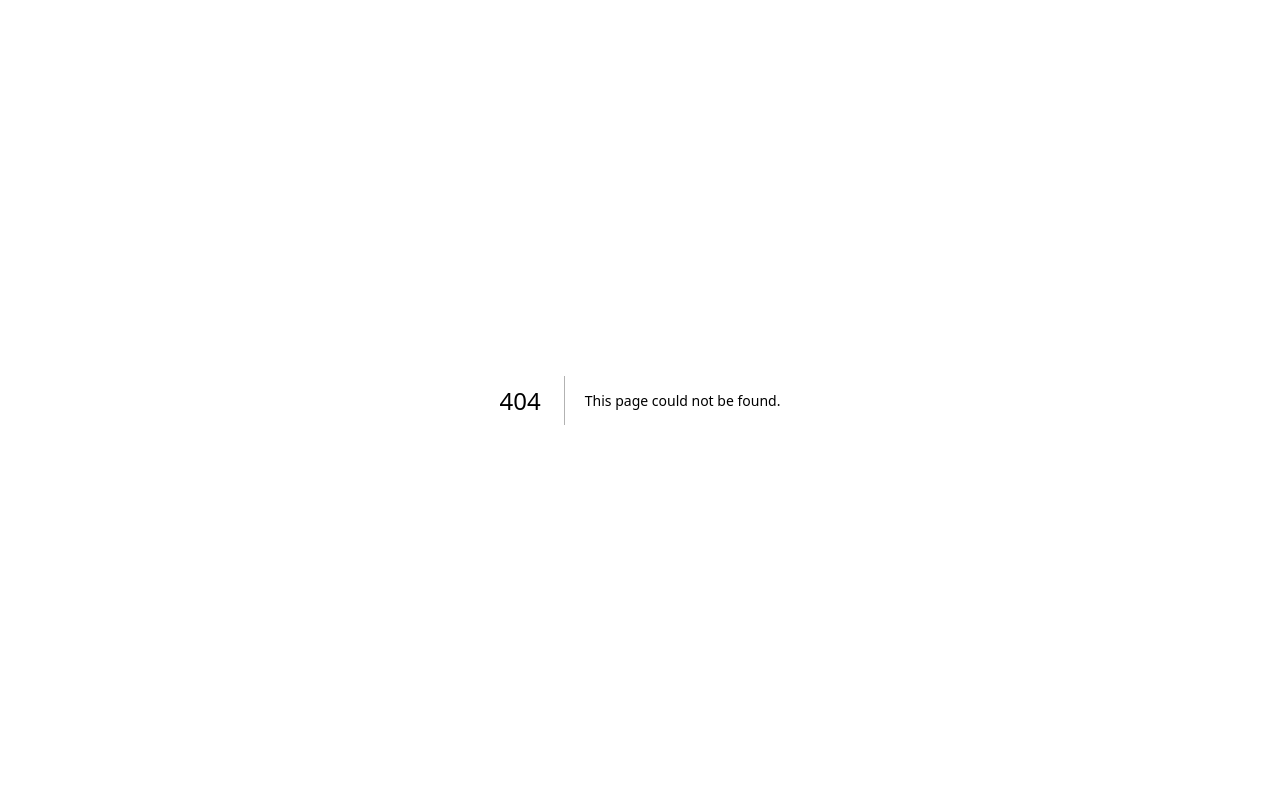
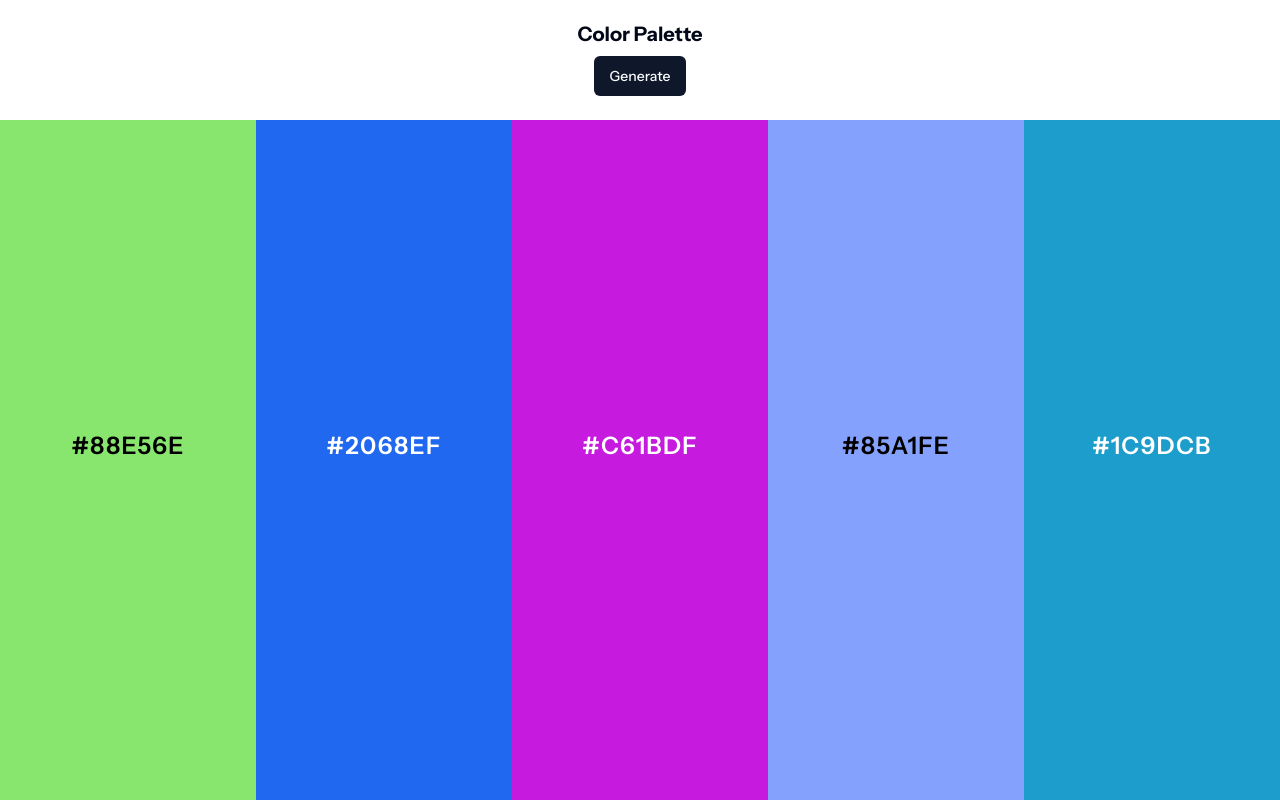
Before and after one commit to anas283/tool-hive, a Next.js app: page /color-palette in a window 1280 px wide. Before the commit this address had no page. Built offline with nearby package versions, Linux system fonts and the light colour scheme.

Commit message:
Added color palette

```diff
--- a/next.config.mjs
+++ b/next.config.mjs
@@ -1,4 +1,6 @@
 /** @type {import('next').NextConfig} */
-const nextConfig = {};
+const nextConfig = {
+  reactStrictMode: false
+};
 
 export default nextConfig;
--- /dev/null
+++ b/src/app/color-palette/color-palette.tsx
@@ -0,0 +1,118 @@
+"use client"
+
+import { useEffect, useState } from 'react';
+import { Copy } from 'lucide-react';
+import { Button } from '@/components/ui/button';
+
+const ColorPalette = () => {
+  const [colors, setColors] = useState<string[]>();
+
+  useEffect(() => {
+    refreshColors();
+  }, [])
+
+  const generateColors = () => {
+    // 50% chance to generate random colors or shaded colors
+    return Math.random() > 0.5 ? generateRandomColors() : generateShadedColors();
+  }
+
+  const generateRandomColors = () => {
+    return Array.from({ length: 5 }, () =>
+      `#${Math.floor(Math.random() * 16777215).toString(16).padStart(6, '0')}`
+    );
+  }
+
+  const generateShadedColors = () => {
+    const baseHue = Math.floor(Math.random() * 360); // Random hue
+    const baseSaturation = 70; // Constant saturation
+    const shades = 5; // Number of shades in the palette
+
+    return Array.from({ length: shades }, (_, index) => {
+      const lightness = 20 + index * (60 / (shades - 1)); // Lightness from 20% to 80%
+      // return `hsl(${baseHue}, ${baseSaturation}%, ${lightness}%)`;
+      return hslToHex(baseHue, baseSaturation, lightness);
+    });
+  }
+
+  const hslToHex = (h: number, s: number, l: number): string => {
+    s /= 100;
+    l /= 100;
+    let c = (1 - Math.abs(2 * l - 1)) * s;
+    let x = c * (1 - Math.abs((h / 60) % 2 - 1));
+    let m = l - c / 2;
+    let r = 0, g = 0, b = 0;
+    let _r, _g, _b;
+
+    if (0 <= h && h < 60) { r = c; g = x; b = 0; }
+    else if (60 <= h && h < 120) { r = x; g = c; b = 0; }
+    else if (120 <= h && h < 180) { r = 0; g = c; b = x; }
+    else if (180 <= h && h < 240) { r = 0; g = x; b = c; }
+    else if (240 <= h && h < 300) { r = x; g = 0; b = c; }
+    else if (300 <= h && h < 360) { r = c; g = 0; b = x; }
+    _r = Math.round((r + m) * 255).toString(16).padStart(2, '0');
+    _g = Math.round((g + m) * 255).toString(16).padStart(2, '0');
+    _b = Math.round((b + m) * 255).toString(16).padStart(2, '0');
+
+    return `#${_r}${_g}${_b}`;
+  };
+
+  const refreshColors = () => {
+    setColors(generateColors());
+  };
+
+  const copyToClipboard = (color: string) => {
+    navigator.clipboard.writeText(color);
+  };
+
+  const getTextColor = (color: string): string => {
+    // Remove the leading '#' if present
+    const hex = color.startsWith('#') ? color.slice(1) : color;
+
+    // Convert hex to RGB
+    const r = parseInt(hex.slice(0, 2), 16);
+    const g = parseInt(hex.slice(2, 4), 16);
+    const b = parseInt(hex.slice(4, 6), 16);
+
+    // Calculate luminance
+    const luminance = (0.299 * r + 0.587 * g + 0.114 * b) / 255;
+
+    // Return white for dark colors and black for light colors
+    return luminance > 0.5 ? 'black' : 'white';
+  };
+
+  return (
+    <div>
+      <div className="flex flex-col justify-center col-span-full mt-5">
+        <h2 className="text-xl text-center font-bold">Color Palette</h2>
+        <Button
+          onClick={refreshColors}
+          className="w-fit mx-auto flex mt-2"
+        >
+          Generate
+        </Button>
+      </div>
+      <div className='mt-6 grid grid-cols-1 md:grid-cols-5 h-[calc(100vh-120px)]'>
+        {colors?.map((color, index) => (
+          <div key={index} className="relative p-4 flex justify-center items-center group" style={{ backgroundColor: color }}>
+            <div className='flex flex-col gap-5'>
+              <div className="text-white text-2xl text-center font-semibold mt-4 uppercase tracking-wider"
+                style={{ color: getTextColor(color) }}
+              >
+                {color}
+              </div>
+              <button
+                onClick={() => copyToClipboard(color)}
+                className="flex flex-row items-center mx-auto gap-2 ease-in-out duration-200 opacity-0 group-hover:opacity-100"
+              >
+                <Copy size={20} color="white" />
+                <span className='text-white'>Copy</span>
+              </button>
+            </div>
+          </div>
+        ))}
+      </div>
+    </div>
+  );
+};
+
+export default ColorPalette;
--- /dev/null
+++ b/src/app/color-palette/page.tsx
@@ -0,0 +1,17 @@
+import ColorPalette from "./color-palette";
+
+import { Metadata } from 'next';
+
+export const metadata: Metadata = {
+  title: 'Color Palette',
+};
+
+const ColorPalettePage = () => {
+  return (
+    <>
+      <ColorPalette />
+    </>
+  );
+};
+
+export default ColorPalettePage;
--- a/src/app/tools-list.tsx
+++ b/src/app/tools-list.tsx
@@ -61,7 +61,7 @@ export const tools = [
     icon: (
       <Palette className="ease-in-out duration-150 group-hover:text-white" />
     ),
-    link: "",
+    link: "color-palette",
   },
   {
     name: "QR Code Generator",
```
